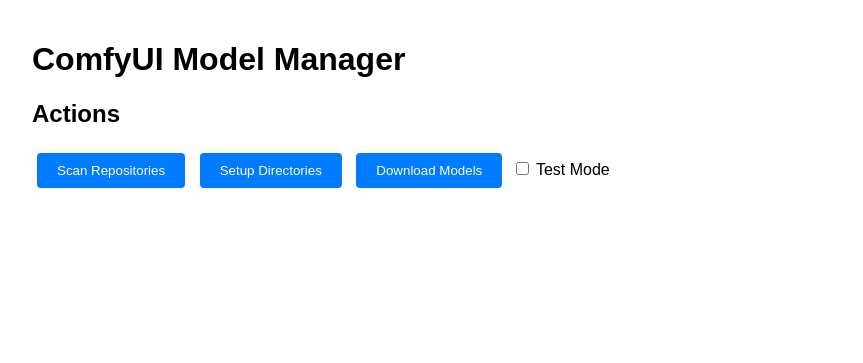
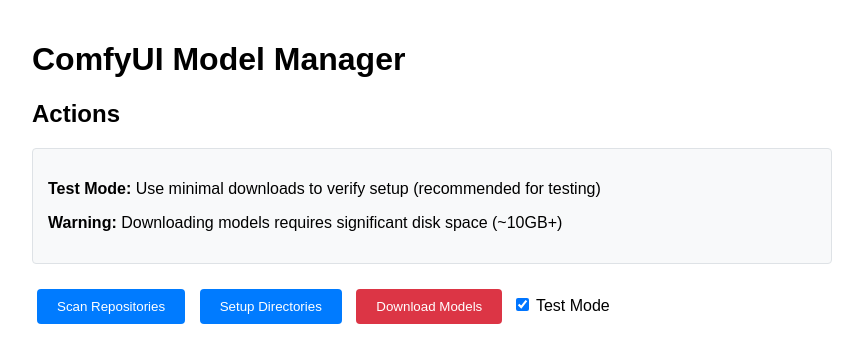
Before and after one commit to ppuskas/Model-Rocket, a Flask app: page / in a window 1280 px wide. Shown: the top 363 px of the page, without its empty margins (208-1071 px from the left). Run offline with Flask 3, Linux system fonts and the light colour scheme.

Commit message:
feat: Enhance model download UI with test mode, warning, and confirmation

```diff
--- a/templates/index.html
+++ b/templates/index.html
@@ -8,6 +8,19 @@
             max-width: 800px;
             margin: 0 auto;
             padding: 20px;
+        }
+        .info-box {
+            background-color: #f8f9fa;
+            border: 1px solid #dee2e6;
+            border-radius: 4px;
+            padding: 15px;
+            margin-bottom: 20px;
+        }
+        .download-btn {
+            background-color: #dc3545 !important;
+        }
+        .download-btn:hover {
+            background-color: #c82333 !important;
         }
         .status {
             padding: 10px;
@@ -33,11 +46,15 @@
 
     <div>
         <h2>Actions</h2>
-        <form method="POST">
+        <div class="info-box">
+            <p><strong>Test Mode:</strong> Use minimal downloads to verify setup (recommended for testing)</p>
+            <p><strong>Warning:</strong> Downloading models requires significant disk space (~10GB+)</p>
+        </div>
+        <form method="POST" onsubmit="return confirmDownload(this)">
             <button type="submit" name="action" value="scan">Scan Repositories</button>
             <button type="submit" name="action" value="setup">Setup Directories</button>
-            <button type="submit" name="action" value="download">Download Models</button>
-            <input type="checkbox" id="test_mode" name="test_mode">
+            <button type="submit" name="action" value="download" class="download-btn">Download Models</button>
+            <input type="checkbox" id="test_mode" name="test_mode" checked>
             <label for="test_mode">Test Mode</label>
         </form>
     </div>
@@ -54,5 +71,13 @@
         <pre>{{ summary }}</pre>
     </div>
     {% endif %}
+<script>
+function confirmDownload(form) {
+    if (form.action.value === 'download' && !form.test_mode.checked) {
+        return confirm('Warning: You are about to download the full model set which requires significant disk space. Continue?');
+    }
+    return true;
+}
+</script>
 </body>
 </html>
```
